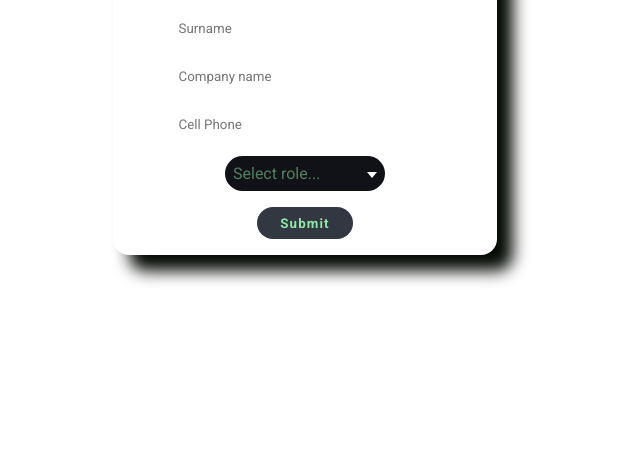
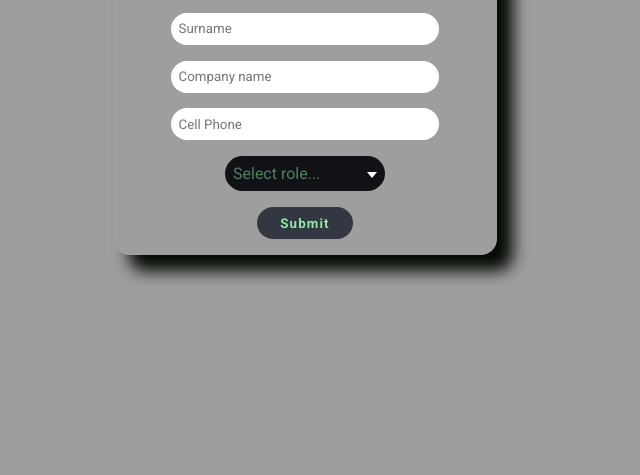
Before and after one commit to Simplelamer8/Registration_form, a plain HTML site: page index.html in a window 1280 px wide. Shown: the part 325-800 px from the top of the page, without its empty margins (335-975 px from the left). Drawn offline with Linux system fonts and the light colour scheme; the site is published under a folder, as on GitHub Pages, so addresses that start at the root find nothing.

Commit message:
Update style.css

```diff
--- a/style.css
+++ b/style.css
@@ -8,7 +8,7 @@
 }
 body
 {
-    background-image: url(/Background.jpg);
+    background-image: url(Background.jpg);
     background-size: cover;
     min-height: 100vh;
     display: flex;
```
